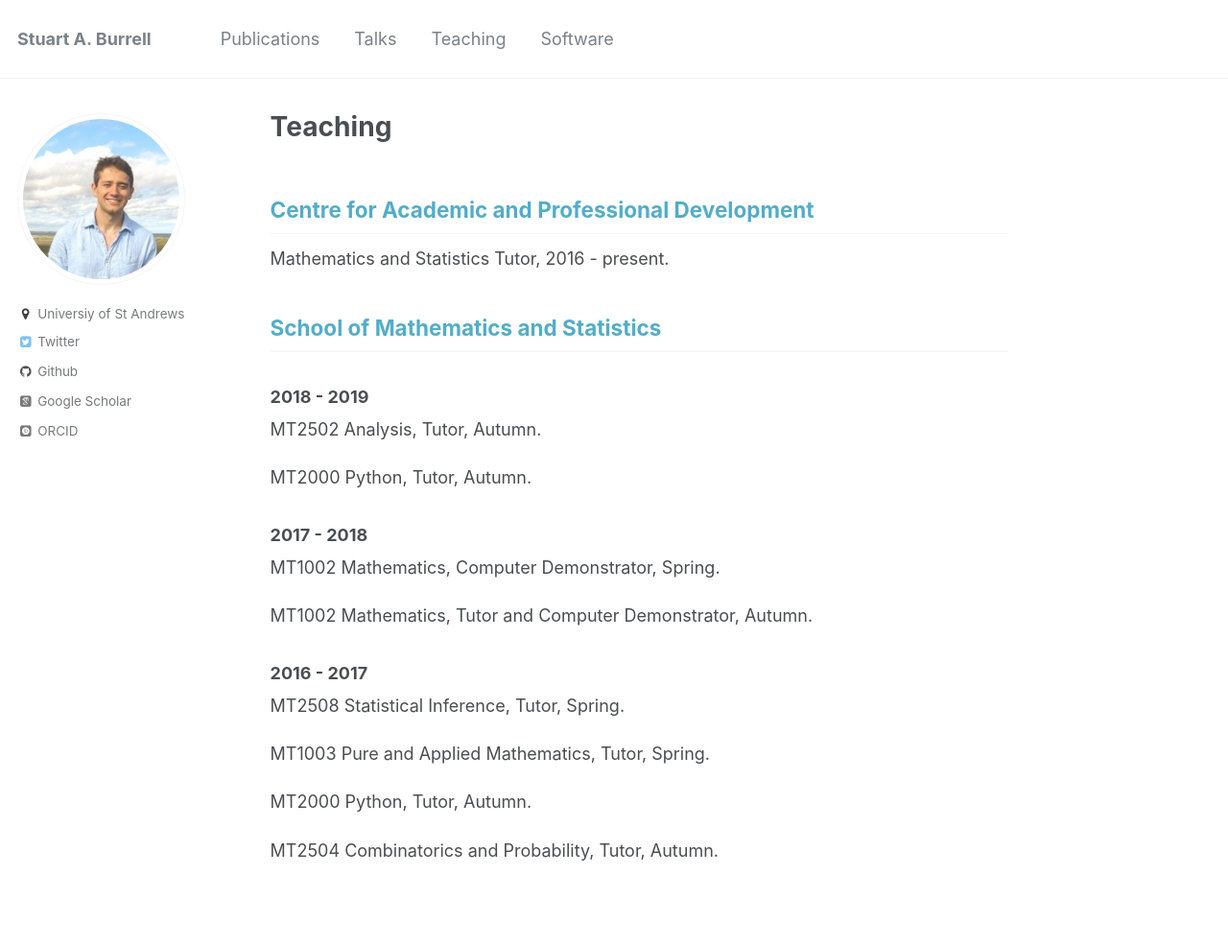
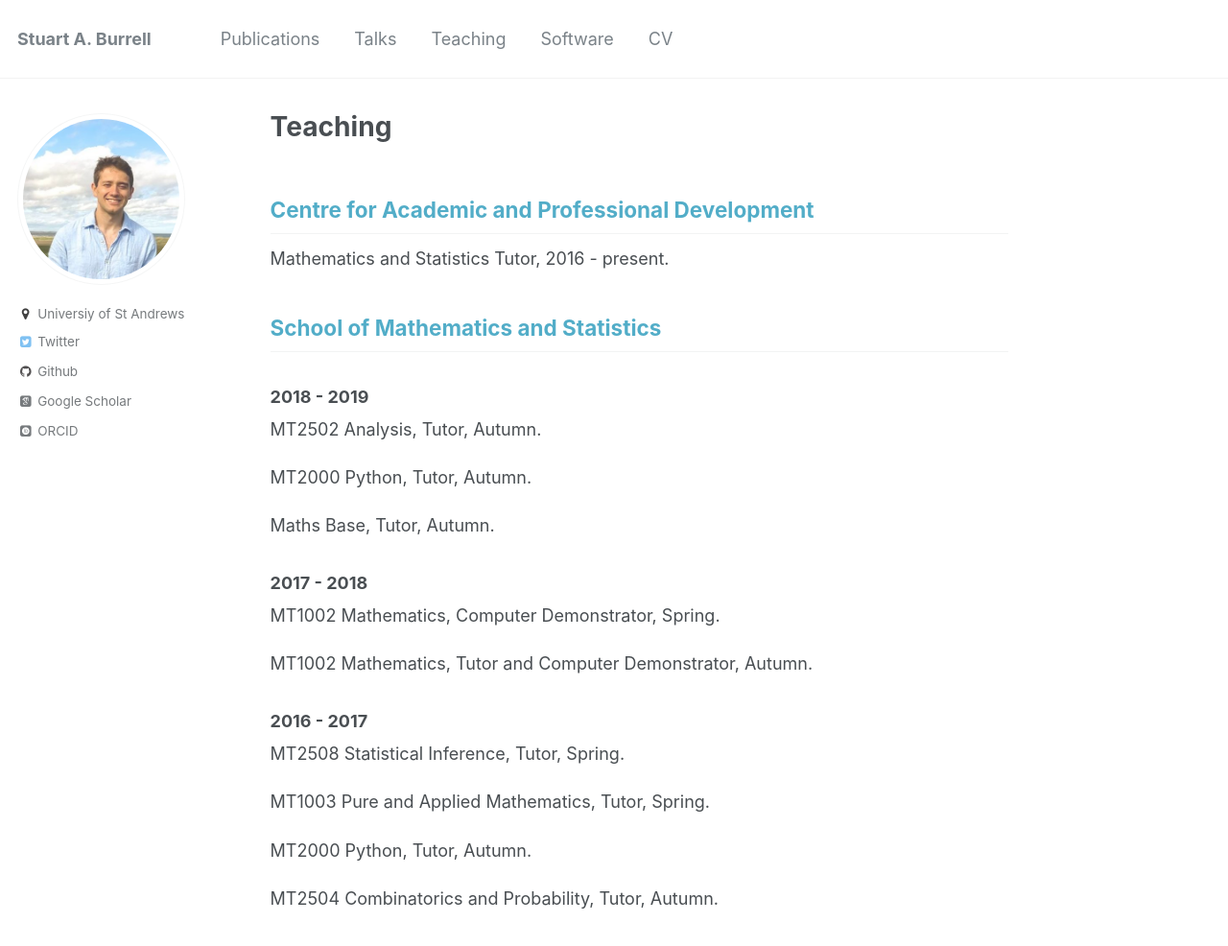
Before and after one commit to veronicakelsey/stuartburrell.github.io, a Jekyll site: the page built from _pages/teaching.md, in a window 1280 px wide and 1000 px high. Shown: the top 986 px of the window at 96% size. Built offline with Jekyll 4.4.1, drawn with Linux system fonts in a browser that asks for light colours; some web fonts are replaced.

Commit message:
update teaching and CV

```diff
--- a/_data/navigation.yml
+++ b/_data/navigation.yml
@@ -11,3 +11,6 @@ main:
 
   - title: "Software"
     url: /software/
+
+  - title: "CV"
+    url: /cv/files/cv.pdf
--- a/_pages/teaching.md
+++ b/_pages/teaching.md
@@ -15,6 +15,8 @@ MT2502 Analysis, Tutor, Autumn.
 
 MT2000 Python, Tutor, Autumn.
 
+Maths Base, Tutor, Autumn.
+
 ### 2017 - 2018
 MT1002 Mathematics, Computer Demonstrator, Spring.
 
```
Also changed, not shown: 7 other files.
